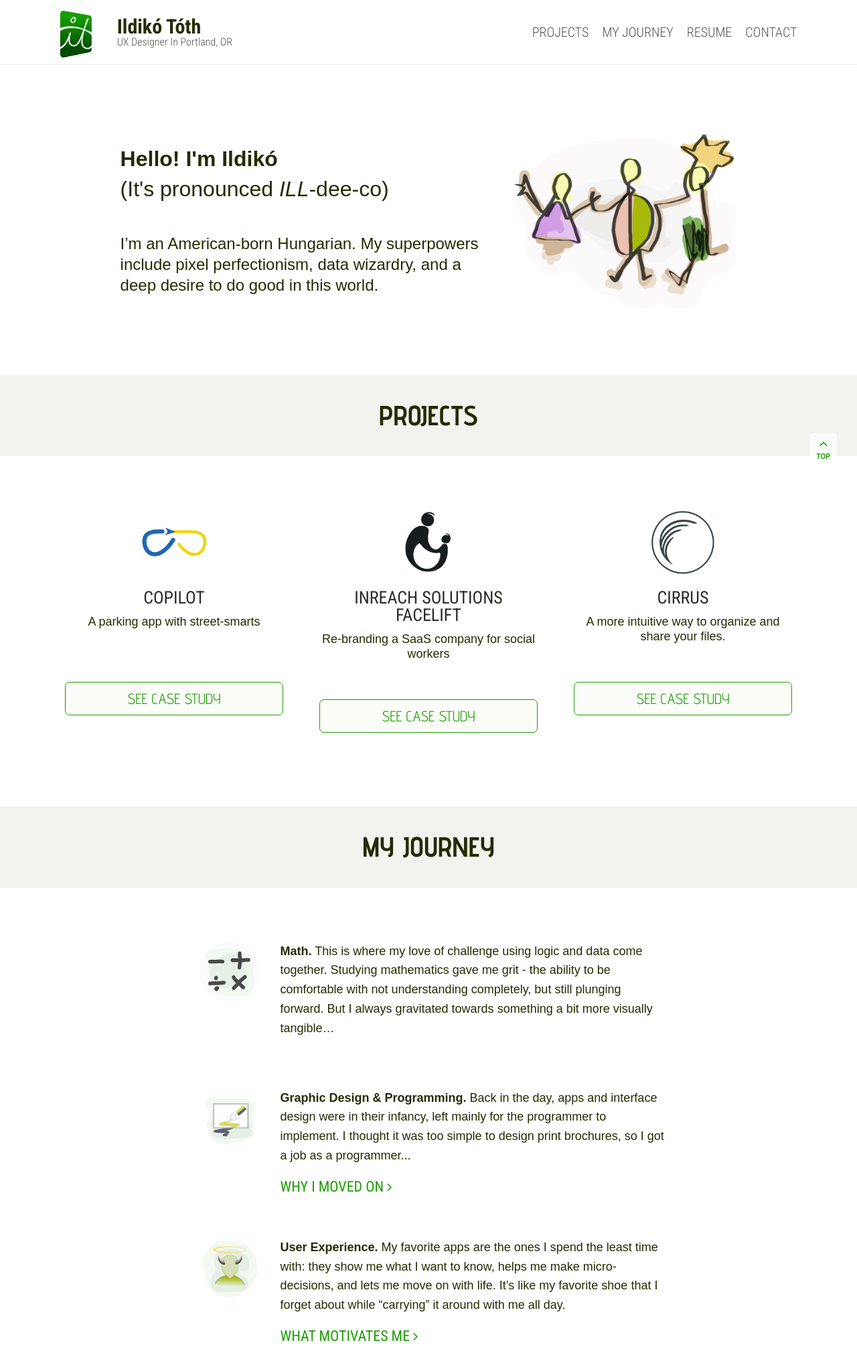
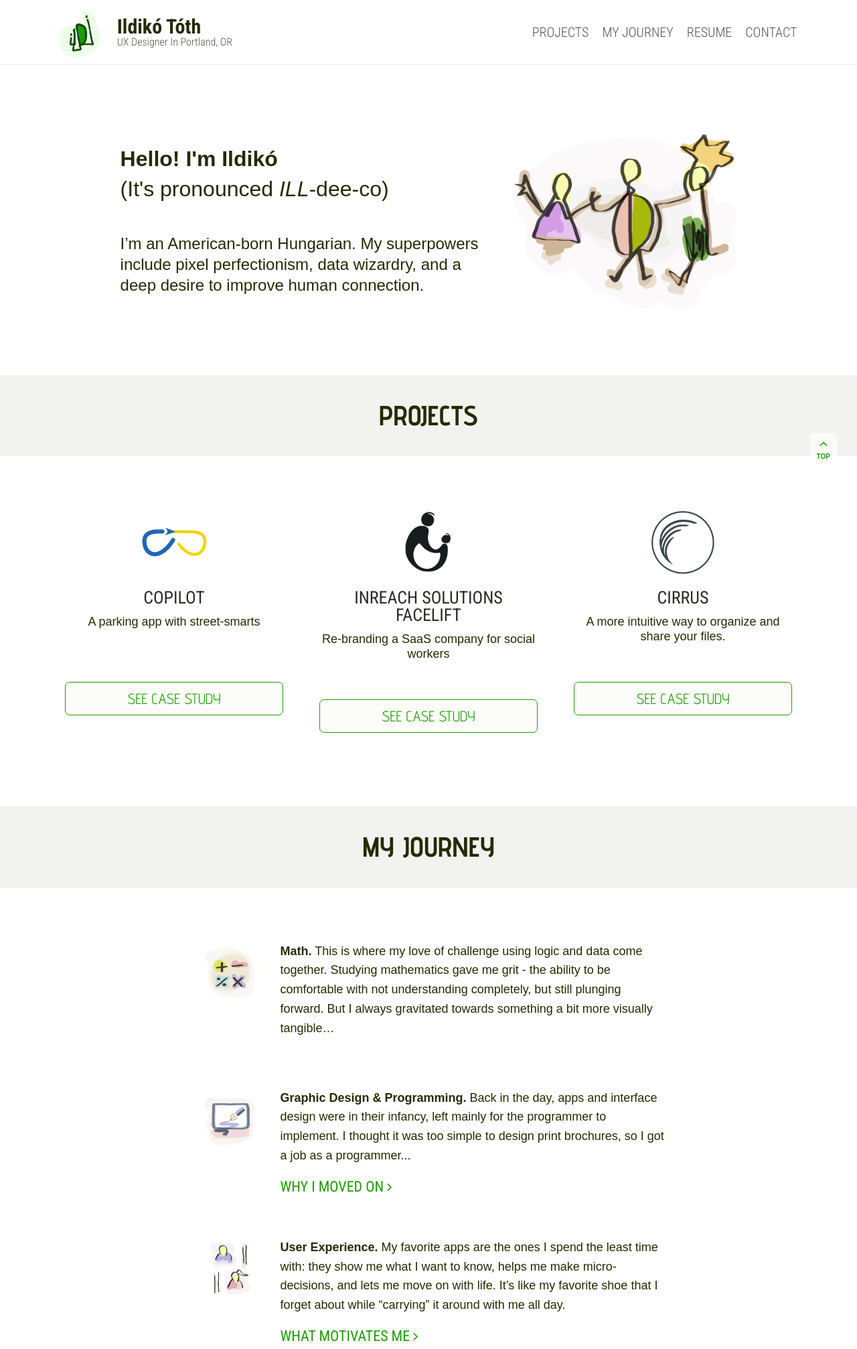
Before and after one commit to ihtoth/ihtoth.github.io, a plain HTML site: page index.html in a window 1280 px wide. Shown: the top 2014 px of the page at 67% size. Drawn offline with nearby package versions, Linux system fonts and the light colour scheme; a web font is replaced by a local one.

Commit message:
Modified Logo. Updated myjourney images to match logo.

```diff
--- a/index.html
+++ b/index.html
@@ -50,7 +50,7 @@
     <header id="header" class="flexing whiteBg subsection">
       <a href="http://ihtoth.github.io" class="mainLogoContainer linkNoUnderline">
 
-          <img src="./images/icons/logo@1x.png" class="mainLogo"/>
+          <img src="./images/icons/logo7.png" class="mainLogo"/>
 
       </a>
       <!-- For Mobile Size. Hide when viewport size > 600px?-->
@@ -101,7 +101,7 @@
             <!-- Large Screen only. Hide when < 575px -->
           <h1 class=""><span class="heroTitle">Hello! I'm Ildikó</span> <br  /><span class="bold-300 subtext">(It's pronounced <em>ILL</em>-dee-co)</span></h1>
           <!-- End Large Screen -->
-          <h2 class="bold-300">I’m an American-born Hungarian. My superpowers include pixel perfectionism, data wizardry, and a deep desire to do good in this world.</h2>
+          <h2 class="bold-300">I’m an American-born Hungarian. My superpowers include pixel perfectionism, data wizardry, and a deep desire to improve human connection.</h2>
           </div>
         </div>
       </section>
@@ -153,7 +153,7 @@
 
       <section id="myJourney" class="full-width-wrapper subsection">
         <div class="myJourney-grid">
-              <img class="circleBorder col-1-content m-smaller" src="./images/sketches/mathNoBorder@1x.png" />
+              <img class="circleBorder col-1-content m-smaller" src="./images/sketches/math3.png" />
 
           <article id="myJourneyPart1" class="d-start2span2 m-bottom-margin">
               <p>
@@ -161,7 +161,7 @@
               </p>
               <!-- <a href="./documents/IldikoTothResume.pdf" class="expand">see resume</a> -->
           </article>
-             <img class="circleBorder col-1-content m-smaller" src="./images/sketches/graphicDesignNoBorder@1x.png" />
+             <img class="circleBorder col-1-content m-smaller" src="./images/sketches/GraphicDesign4.png" />
           <article id="myJourneyPart2" class="d-start2span2 m-bottom-margin">
             <p>
               <span class="bold-700"> Graphic Design & Programming.</span> Back in the day, apps and interface design were in their infancy, left mainly for the programmer to implement. I thought it was too simple to design print brochures, so I got a job as a programmer...
@@ -182,7 +182,7 @@
               </p>
             </details>
           </article>
-            <img class="circleBorder col-1-content m-smaller" src="./images/sketches/ethicsNoBorder@1x.png" />
+            <img class="circleBorder col-1-content m-smaller" src="./images/sketches/UXDesign2@1x.png" />
           <article id="myJourneyPart3" class="d-start2span2 m-bottom-margin">
               <p>
                 <span class="bold-700">User Experience.</span>  My favorite apps are the ones I spend the least time with: they show me what I want to know, helps me make micro-decisions, and lets me move on with life. It’s like my favorite shoe that I forget about while “carrying” it around with me all day.
```
Also changed, not shown: header.htm (+3 -3 lines), projectCirrus.html (+1 -1 lines), projectCopilot.html (+1 -1 lines), projectInreach.html (+1 -1 lines), images/icons/Logo2.png (added), images/icons/Logo3.png (added), images/icons/Logo4.png (added), images/icons/Logo5.png (added), images/icons/Logo6.png (added), images/icons/Logo7.png (added), images/icons/Logo8.png (added), images/sketches/GraphicDesign3.png (added), images/sketches/GraphicDesign4.png (added), images/sketches/Math2.png (added), 3 more files.
